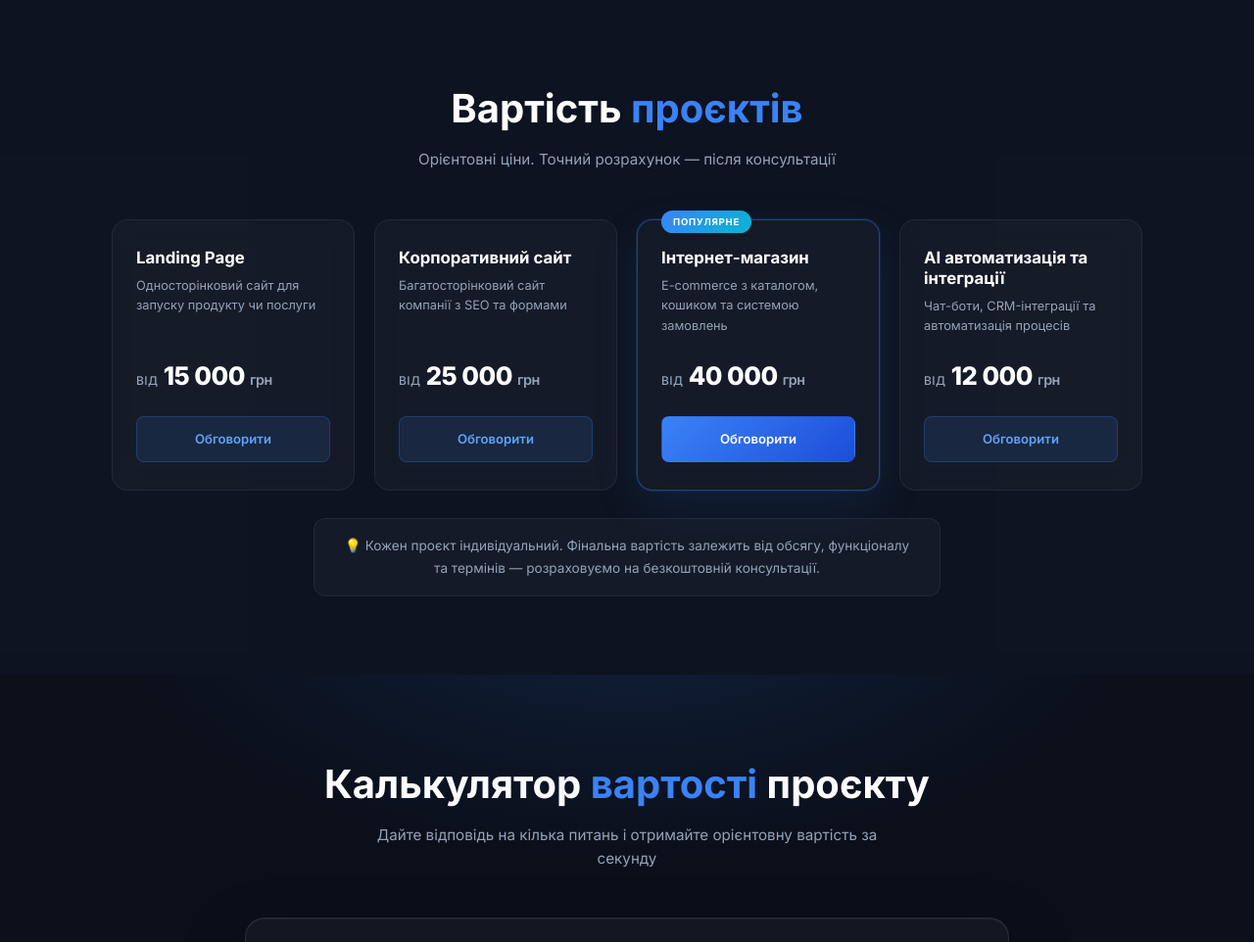
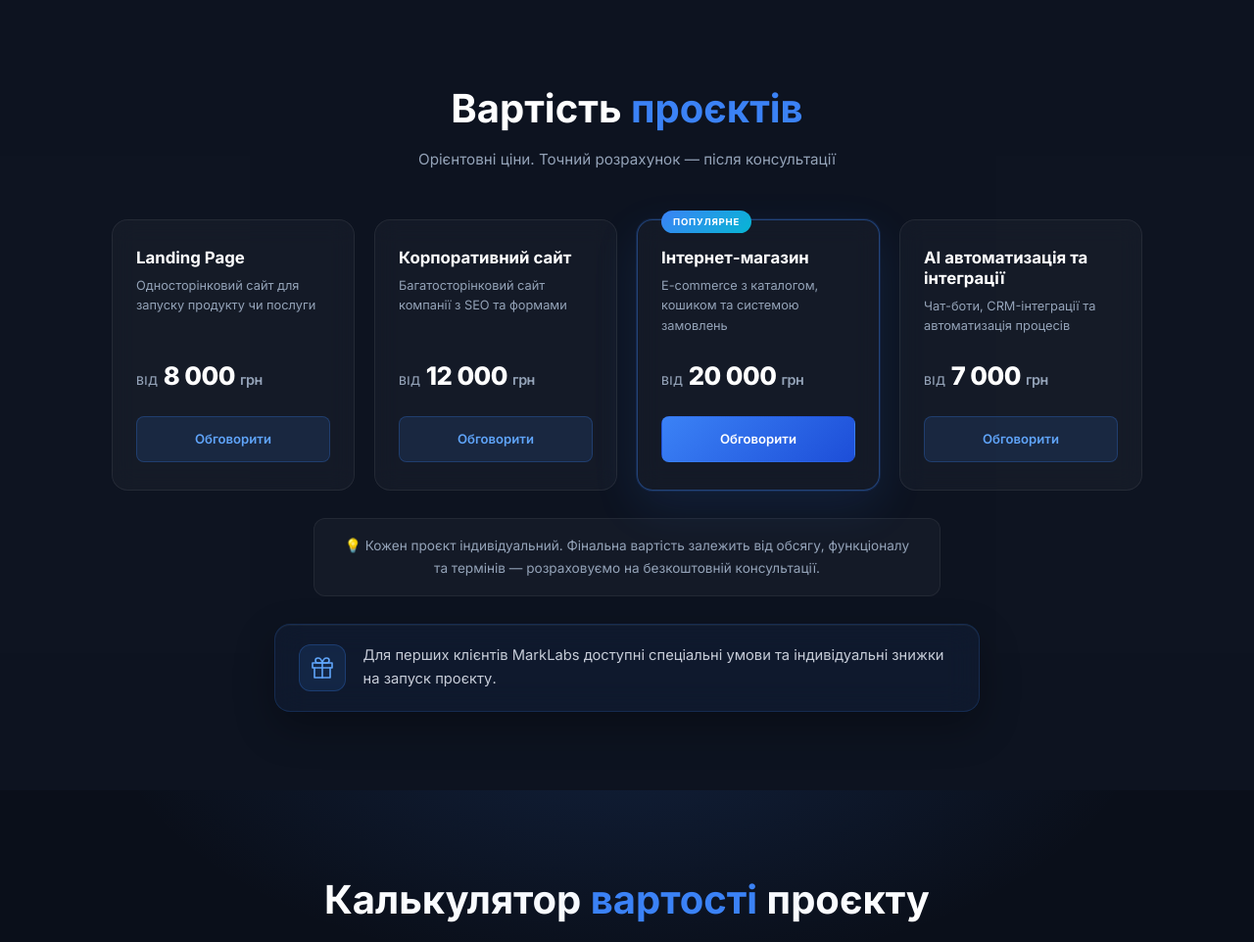
Before and after one commit to StepaniukMarko/ultra-tattoo, a Flask app: page / in a window 1280 px wide. Shown: the part 1620-2582 px from the top of the page at 98% size. Run offline with Flask 3, Linux system fonts and the light colour scheme.

Commit message:
feat(pricing): lower prices, add special-offer block, sync calculator base prices

```diff
--- a/static/style.css
+++ b/static/style.css
@@ -2287,3 +2287,52 @@ footer { padding: 3rem 0 2rem; border-top: 1px solid rgba(255,255,255,.06); }
     .calc-toggle__name { font-size: 0.85rem; }
 }
 /* ===== END CALCULATOR ===== */
+
+
+/* ===== PRICING SPECIAL OFFER ===== */
+.pricing-offer {
+    max-width: 720px;
+    margin: 1.75rem auto 0;
+    display: flex;
+    align-items: center;
+    gap: 1.1rem;
+    padding: 1.25rem 1.5rem;
+    background: rgba(59,130,246,0.06);
+    border: 1px solid rgba(59,130,246,0.18);
+    border-radius: 16px;
+    backdrop-filter: blur(16px);
+    -webkit-backdrop-filter: blur(16px);
+    box-shadow: 0 16px 40px rgba(0,0,0,0.3), inset 0 1px 0 rgba(255,255,255,0.05);
+}
+.pricing-offer__icon {
+    flex-shrink: 0;
+    width: 48px;
+    height: 48px;
+    display: flex;
+    align-items: center;
+    justify-content: center;
+    border-radius: 12px;
+    background: rgba(59,130,246,0.12);
+    border: 1px solid rgba(59,130,246,0.25);
+    color: #60a5fa;
+}
+.pricing-offer__icon svg { width: 24px; height: 24px; }
+.pricing-offer__text {
+    font-size: 0.92rem;
+    line-height: 1.6;
+    color: rgba(240,244,255,0.82);
+    margin: 0;
+}
+@media(max-width:480px) {
+    .pricing-offer {
+        flex-direction: column;
+        text-align: center;
+        gap: 0.85rem;
+        padding: 1.25rem 1.1rem;
+    }
+    .pricing-offer__text { font-size: 0.88rem; }
+}
+@media(max-width:320px) {
+    .pricing-offer__text { font-size: 0.84rem; }
+}
+/* ===== END PRICING SPECIAL OFFER ===== */
--- a/templates/index.html
+++ b/templates/index.html
@@ -264,7 +264,7 @@
                     <h3>Landing Page</h3>
                     <p>Односторінковий сайт для запуску продукту чи послуги</p>
                 </div>
-                <div class="price-card__val"><span class="price-card__from">від</span> 15 000 <span class="price-card__cur">грн</span></div>
+                <div class="price-card__val"><span class="price-card__from">від</span> 8 000 <span class="price-card__cur">грн</span></div>
                 <a href="#contact" class="price-card__btn">Обговорити</a>
             </div>
             <div class="price-card">
@@ -272,7 +272,7 @@
                     <h3>Корпоративний сайт</h3>
                     <p>Багатосторінковий сайт компанії з SEO та формами</p>
                 </div>
-                <div class="price-card__val"><span class="price-card__from">від</span> 25 000 <span class="price-card__cur">грн</span></div>
+                <div class="price-card__val"><span class="price-card__from">від</span> 12 000 <span class="price-card__cur">грн</span></div>
                 <a href="#contact" class="price-card__btn">Обговорити</a>
             </div>
             <div class="price-card price-card--featured">
@@ -281,7 +281,7 @@
                     <h3>Інтернет-магазин</h3>
                     <p>E-commerce з каталогом, кошиком та системою замовлень</p>
                 </div>
-                <div class="price-card__val"><span class="price-card__from">від</span> 40 000 <span class="price-card__cur">грн</span></div>
+                <div class="price-card__val"><span class="price-card__from">від</span> 20 000 <span class="price-card__cur">грн</span></div>
                 <a href="#contact" class="price-card__btn">Обговорити</a>
             </div>
             <div class="price-card">
@@ -289,11 +289,24 @@
                     <h3>AI автоматизація та інтеграції</h3>
                     <p>Чат-боти, CRM-інтеграції та автоматизація процесів</p>
                 </div>
-                <div class="price-card__val"><span class="price-card__from">від</span> 12 000 <span class="price-card__cur">грн</span></div>
+                <div class="price-card__val"><span class="price-card__from">від</span> 7 000 <span class="price-card__cur">грн</span></div>
                 <a href="#contact" class="price-card__btn">Обговорити</a>
             </div>
         </div>
         <p class="pricing-note">💡 Кожен проєкт індивідуальний. Фінальна вартість залежить від обсягу, функціоналу та термінів — розраховуємо на безкоштовній консультації.</p>
+
+        <div class="pricing-offer">
+            <div class="pricing-offer__icon">
+                <svg viewBox="0 0 24 24" fill="none" stroke="currentColor" stroke-width="1.6" stroke-linecap="round" stroke-linejoin="round">
+                    <polyline points="20 12 20 22 4 22 4 12"/>
+                    <rect x="2" y="7" width="20" height="5"/>
+                    <line x1="12" y1="22" x2="12" y2="7"/>
+                    <path d="M12 7H7.5a2.5 2.5 0 0 1 0-5C11 2 12 7 12 7z"/>
+                    <path d="M12 7h4.5a2.5 2.5 0 0 0 0-5C13 2 12 7 12 7z"/>
+                </svg>
+            </div>
+            <p class="pricing-offer__text">Для перших клієнтів MarkLabs доступні спеціальні умови та індивідуальні знижки на запуск проєкту.</p>
+        </div>
     </div>
 </section>
 
@@ -312,10 +325,10 @@
                     <label class="calc-label" for="calc-type">Тип проєкту</label>
                     <select class="calc-select" id="calc-type" name="type">
                         <option value="" disabled selected>Оберіть тип проєкту</option>
-                        <option value="15000" data-min="2" data-max="3">Landing Page — від 15 000 грн</option>
-                        <option value="25000" data-min="3" data-max="5">Корпоративний сайт — від 25 000 грн</option>
-                        <option value="40000" data-min="4" data-max="7">Інтернет-магазин — від 40 000 грн</option>
-                        <option value="12000" data-min="2" data-max="4">AI-рішення — від 12 000 грн</option>
+                        <option value="8000" data-min="2" data-max="3">Landing Page — від 8 000 грн</option>
+                        <option value="12000" data-min="3" data-max="5">Корпоративний сайт — від 12 000 грн</option>
+                        <option value="20000" data-min="4" data-max="7">Інтернет-магазин — від 20 000 грн</option>
+                        <option value="7000" data-min="2" data-max="4">AI-рішення — від 7 000 грн</option>
                     </select>
                     <span class="calc-error" id="calc-type-error">Оберіть тип проєкту</span>
                 </div>
```
